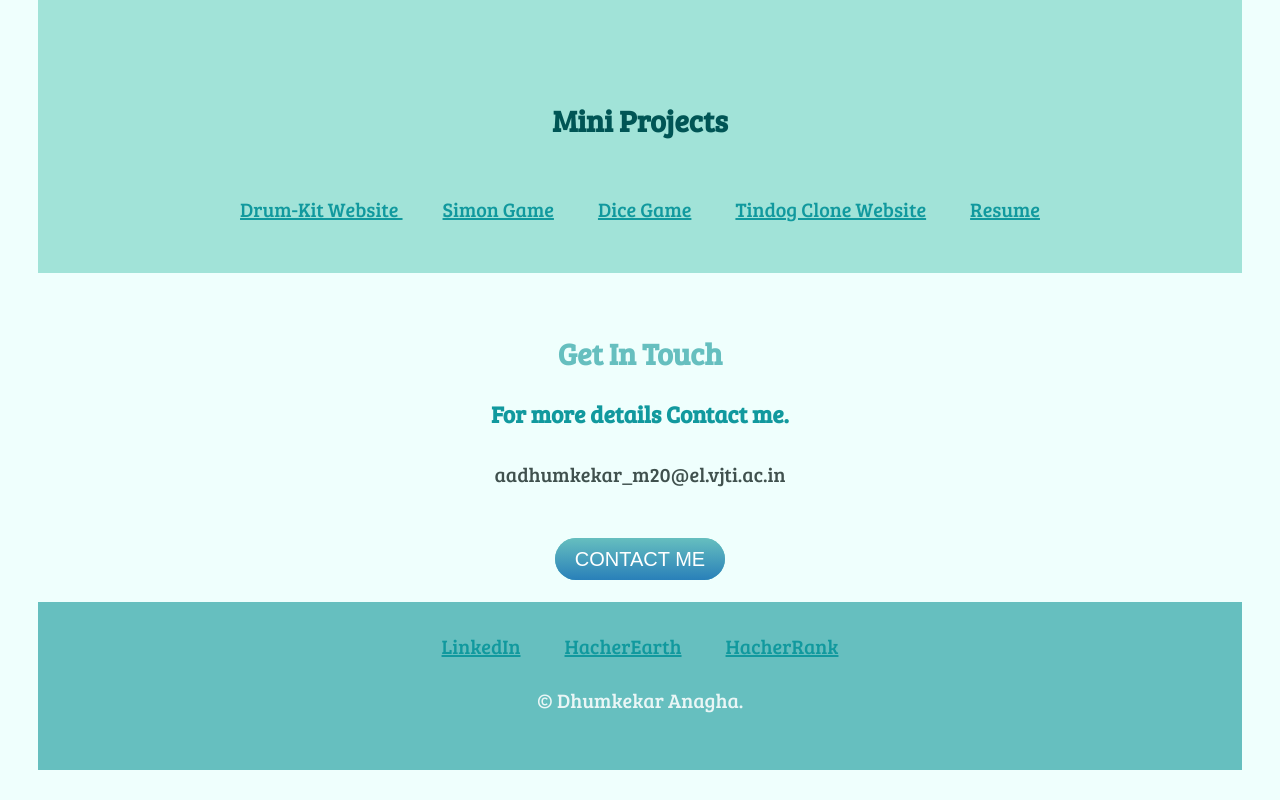
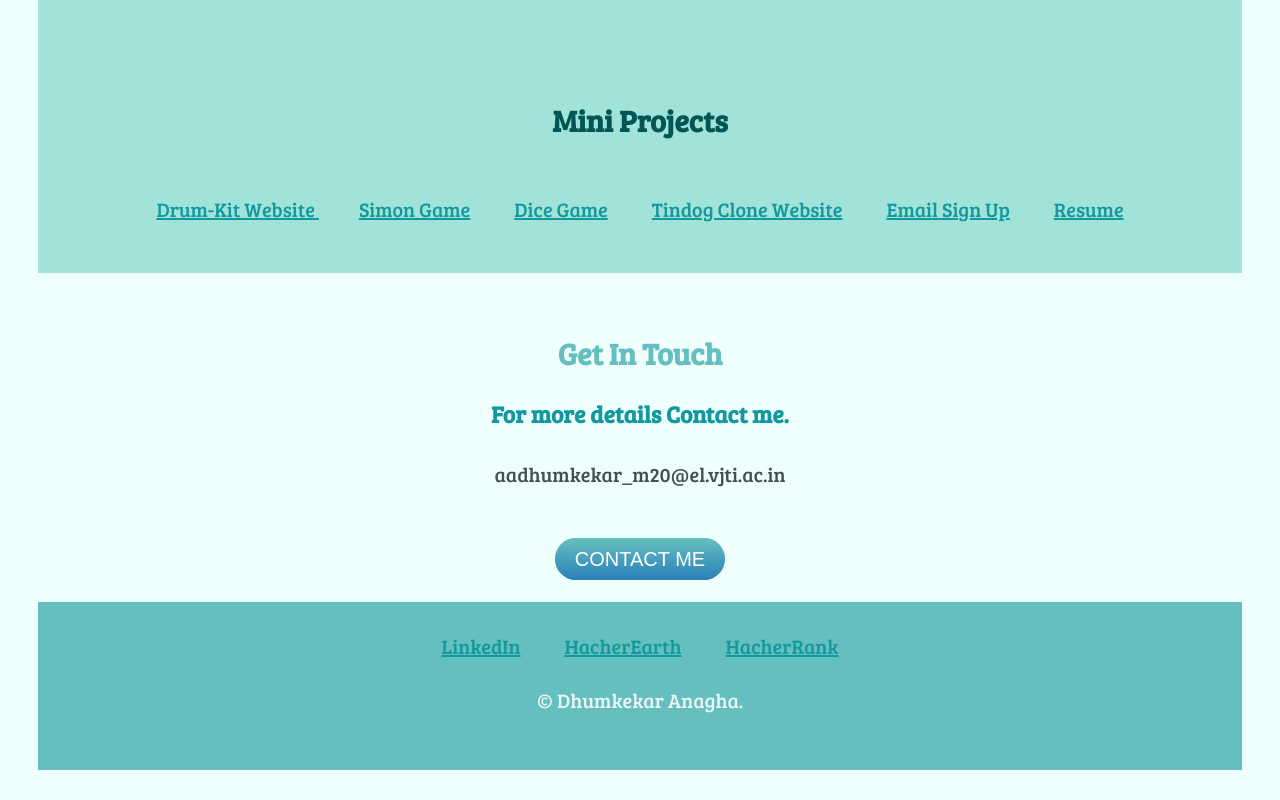
Before and after one commit to i-am-anagha-dhumkekar/i-am-anagha-dhumkekar.github.io, a plain HTML site: page index.html in a window 1280 px wide. Shown: the part 2601-3401 px from the top of the page. Drawn offline with Linux system fonts and the light colour scheme.

Commit message:
Update index.html

```diff
--- a/index.html
+++ b/index.html
@@ -50,6 +50,7 @@
         <a class="project" href="http://anaghadhumkekar.me/Simon-Game/">Simon Game</a>
         <a class="project" href="http://anaghadhumkekar.me/Dice-Game">Dice Game</a>
         <a class="project" href="http://anaghadhumkekar.me/Tindog-Clone-Website/">Tindog Clone Website</a>
+        <a class="project" href="https://fierce-ocean-33286.herokuapp.com/">Email Sign Up</a>
         <a class="project" href="http://anaghadhumkekar.me/Resume/">Resume</a>
       </div>
       <div class="contact-me">
```
